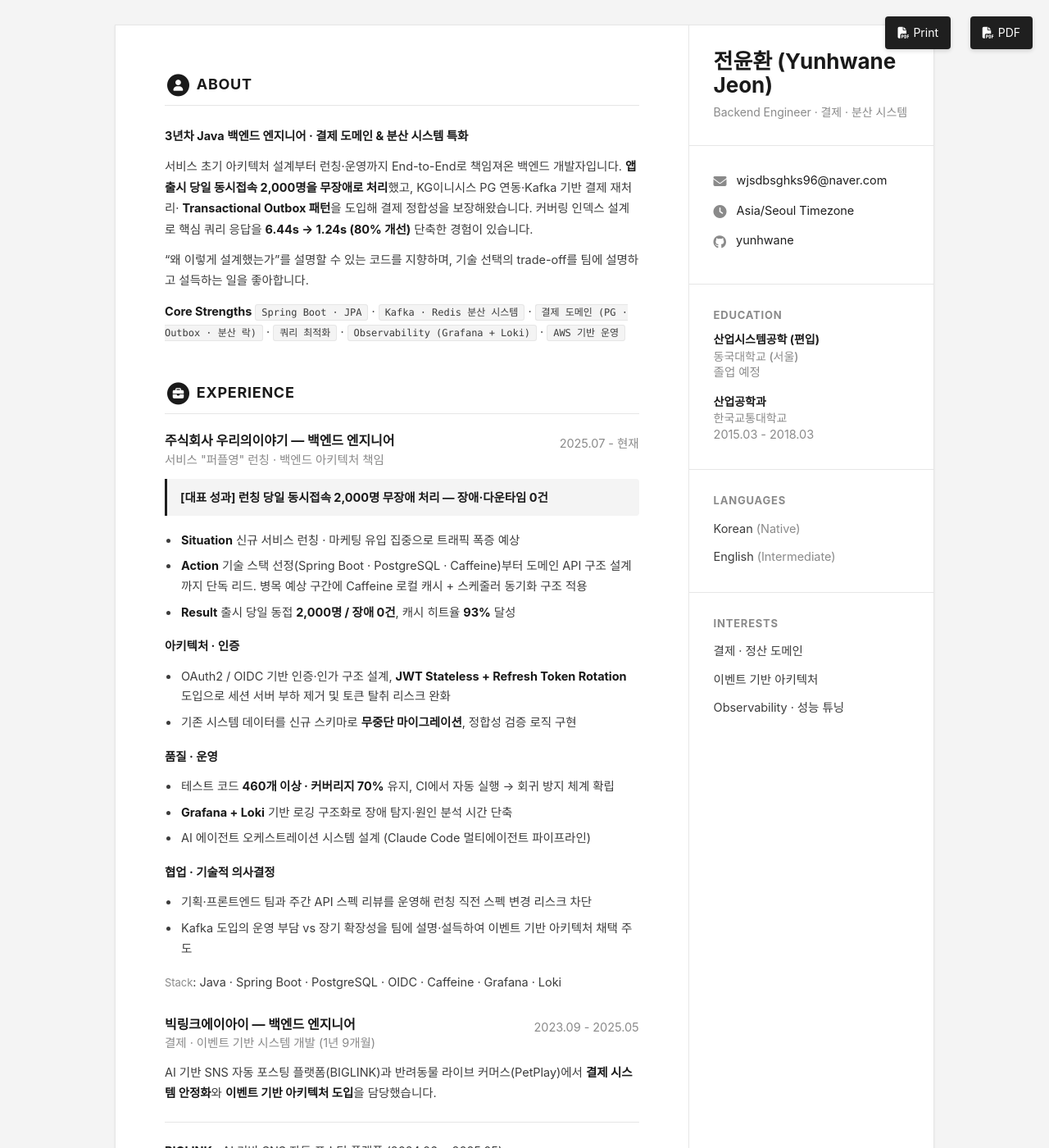
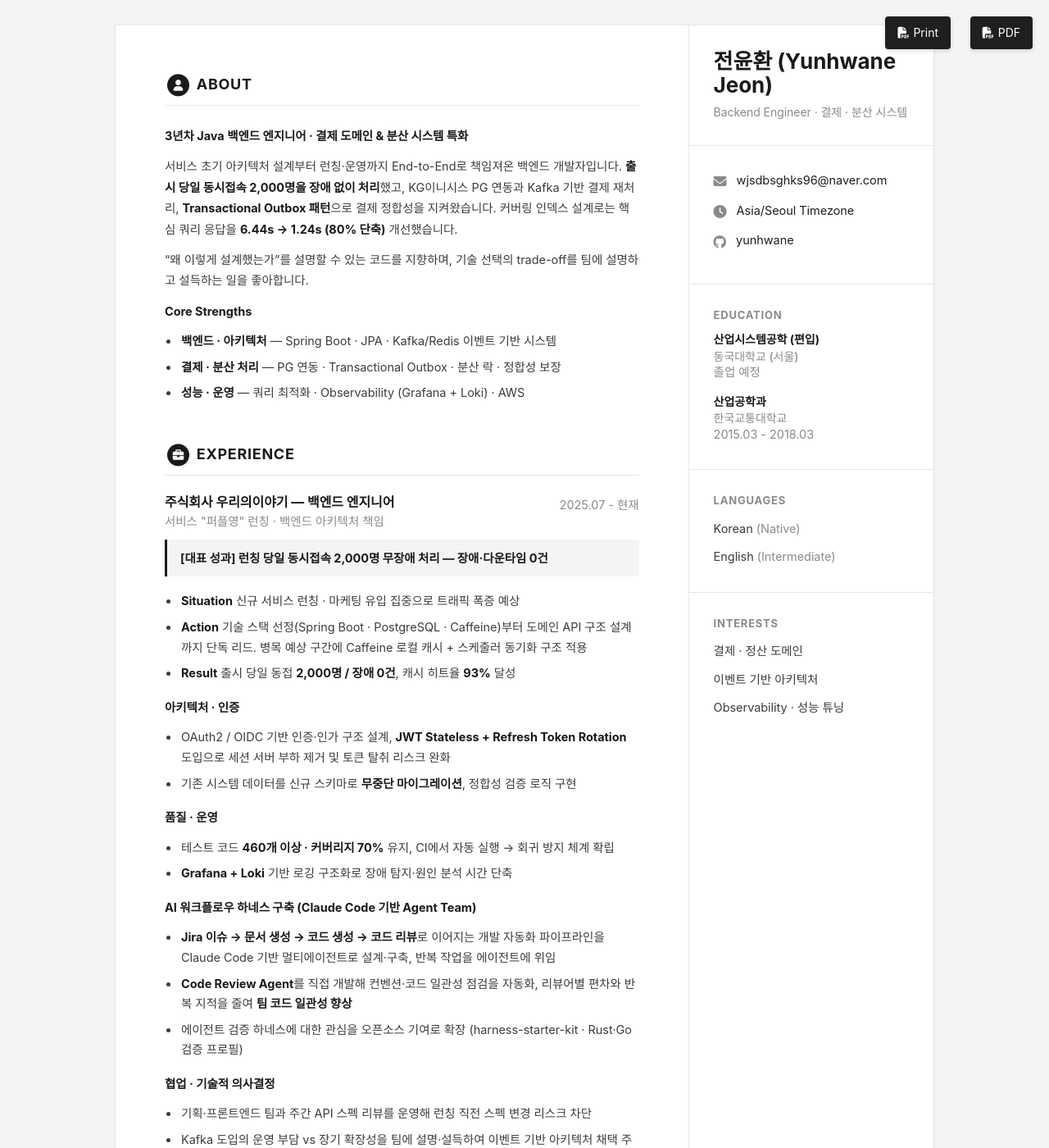
Before and after one commit to yunhwane/portfolio, a Jekyll site: the page built from index.html, in a window 1280 px wide and 1400 px high. Shown: the whole window at 82% size. Built offline with Jekyll 4.4.1, drawn with Linux system fonts in a browser that asks for light colours; some web fonts are replaced; some of the changed text lies outside the part shown.

Commit message:
refactor(content): 문구 다듬기 — Core Strengths 그룹화·AI 블록·표현 톤 정리
- About: Core Strengths 6개 백틱 칩 → 3개 테마 그룹으로 묶어 가독성 개선
- About: 요약 끝맺음·중복 표현 능동형으로 정리
- 우리의이야기: AI 워크플로우 하네스 블록 신설(Jira→문서→코드→리뷰 파이프라인, Code Review Agent)
- BIGLINK: '기타 성과' → '결제·인증·인프라'로 재구성, PG 연동 우선 배치
- PetPlay: 중복 '전략 패턴' 문구 제거, 동사 능동형 통일
- 그로스헬퍼: 매출 표현을 '누적 거래액 약 $30K 규모'로 톤 조정(방어 가능하게)

Co-Authored-By: Claude Opus 4.8 (1M context) <noreply@anthropic.com>

```diff
--- a/_data/data.yml
+++ b/_data/data.yml
@@ -60,16 +60,18 @@ career-profile:
     **3년차 Java 백엔드 엔지니어 · 결제 도메인 & 분산 시스템 특화**
 
     서비스 초기 아키텍처 설계부터 런칭·운영까지 End-to-End로 책임져온 백엔드 개발자입니다.
-    **앱 출시 당일 동시접속 2,000명을 무장애로 처리**했고, KG이니시스 PG 연동·Kafka 기반 결제 재처리·
-    **Transactional Outbox 패턴**을 도입해 결제 정합성을 보장해왔습니다.
-    커버링 인덱스 설계로 핵심 쿼리 응답을 **6.44s → 1.24s (80% 개선)** 단축한 경험이 있습니다.
+    **출시 당일 동시접속 2,000명을 장애 없이 처리**했고, KG이니시스 PG 연동과 Kafka 기반 결제 재처리,
+    **Transactional Outbox 패턴**으로 결제 정합성을 지켜왔습니다.
+    커버링 인덱스 설계로는 핵심 쿼리 응답을 **6.44s → 1.24s (80% 단축)** 개선했습니다.
 
     "왜 이렇게 설계했는가"를 설명할 수 있는 코드를 지향하며, 기술 선택의 trade-off를
     팀에 설명하고 설득하는 일을 좋아합니다.
 
     **Core Strengths**
-    `Spring Boot · JPA` · `Kafka · Redis 분산 시스템` · `결제 도메인 (PG · Outbox · 분산 락)`
-    · `쿼리 최적화` · `Observability (Grafana + Loki)` · `AWS 기반 운영`
+
+    - **백엔드 · 아키텍처** — Spring Boot · JPA · Kafka/Redis 이벤트 기반 시스템
+    - **결제 · 분산 처리** — PG 연동 · Transactional Outbox · 분산 락 · 정합성 보장
+    - **성능 · 운영** — 쿼리 최적화 · Observability (Grafana + Loki) · AWS
 
 
 education:
@@ -108,14 +110,21 @@ experiences:
 
       - 테스트 코드 **460개 이상 · 커버리지 70%** 유지, CI에서 자동 실행 → 회귀 방지 체계 확립
       - **Grafana + Loki** 기반 로깅 구조화로 장애 탐지·원인 분석 시간 단축
-      - AI 에이전트 오케스트레이션 시스템 설계 (Claude Code 멀티에이전트 파이프라인)
+
+      **AI 워크플로우 하네스 구축 (Claude Code 기반 Agent Team)**
+
+      - **Jira 이슈 → 문서 생성 → 코드 생성 → 코드 리뷰**로 이어지는 개발 자동화 파이프라인을
+        Claude Code 기반 멀티에이전트로 설계·구축, 반복 작업을 에이전트에 위임
+      - **Code Review Agent**를 직접 개발해 컨벤션·코드 일관성 점검을 자동화,
+        리뷰어별 편차와 반복 지적을 줄여 **팀 코드 일관성 향상**
+      - 에이전트 검증 하네스에 대한 관심을 오픈소스 기여로 확장 (harness-starter-kit · Rust·Go 검증 프로필)
 
       **협업 · 기술적 의사결정**
 
       - 기획·프론트엔드 팀과 주간 API 스펙 리뷰를 운영해 런칭 직전 스펙 변경 리스크 차단
       - Kafka 도입의 운영 부담 vs 장기 확장성을 팀에 설명·설득하여 이벤트 기반 아키텍처 채택 주도
 
-      _Stack_: Java · Spring Boot · PostgreSQL · OIDC · Caffeine · Grafana · Loki
+      _Stack_: Java · Spring Boot · PostgreSQL · OIDC · Caffeine · Grafana · Loki · Claude Code (Agent 파이프라인)
 
   - role: 빅링크에이아이 — 백엔드 엔지니어
     time: 2023.09 - 2025.05
@@ -141,20 +150,20 @@ experiences:
       - **Action** **Transactional Outbox 패턴** 설계·적용, 발행 재시도 구조 구축
       - **Result** 메시지 유실 0건, 장애 상황에서도 예약 데이터 정합성 보장
 
-      **기타 성과**
+      **결제 · 인증 · 인프라**
 
-      - 스케일 아웃 환경의 스케줄러 중복 실행 문제를 **Redis 분산 락**으로 해결
-      - **KG이니시스 PG 연동 및 Kafka 기반 결제 승인 실패 재처리** 구현으로 결제 신뢰성 확보
+      - **KG이니시스 PG 연동 + Kafka 기반 결제 승인 실패 재처리**를 구현해 결제 신뢰성 확보
+      - 스케일 아웃 환경의 스케줄러 중복 실행을 **Redis 분산 락**으로 해소
       - 네이버·카카오·구글·애플 OAuth를 **전략 패턴**으로 통합, 신규 공급자 추가 비용 최소화
-      - AWS 로드밸런서 · Route 53 · staging / production 환경 구축
+      - AWS 로드밸런서 · Route 53 기반 staging / production 이중 환경 구축
 
       ---
 
       **PetPlay** · 반려동물 인플루언서 라이브 커머스 (2023.09 ~ 2024.06)
 
-      - 결제 **망 취소 · 환불 · 재시도 로직** 구현으로 결제 성공률 향상
-      - 6개 플랫폼(네이버·카카오·인스타·페이스북·틱톡·X) OAuth를 **전략 패턴**으로 단일 구조 통합
-      - 이미지 업로드 병목을 **AWS S3 Presigned URL** 방식으로 전환, 서버 부하 해소
+      - 결제 **망 취소 · 환불 · 재시도 로직**을 구현해 결제 실패 복구율 개선
+      - 6개 플랫폼(네이버·카카오·인스타·페이스북·틱톡·X) OAuth를 단일 인증 구조로 추상화
+      - 이미지 업로드 병목을 **AWS S3 Presigned URL** 방식으로 전환해 서버 부하 해소
       - 원고 컨펌 · 방문형 쿠폰 · 정산 API 신규 도메인 설계
 
       **협업**
@@ -175,9 +184,9 @@ experiences:
 
       **주요 성과**
 
-      - **MAU 1,000명 이상 · 누적 매출 $30,000** 확보
-      - 앱스토어·플레이스토어 출시, **GitHub Actions + Docker 기반 CI/CD** 직접 구축
-      - 신뢰성 있는 매칭을 위한 **스크리닝 기반 필터링 시스템** 설계·구현
+      - 앱스토어·플레이스토어 출시 후 **MAU 1,000+ · 누적 거래액 약 $30K** 규모로 성장
+      - **GitHub Actions + Docker 기반 CI/CD**를 직접 구축해 백엔드 단독 운영
+      - 신뢰도 높은 매칭을 위한 **스크리닝 기반 필터링 시스템** 설계·구현
 
       _Stack_: Spring · JPA · MySQL · Redis · Docker · GitHub Actions · AWS
 
```
